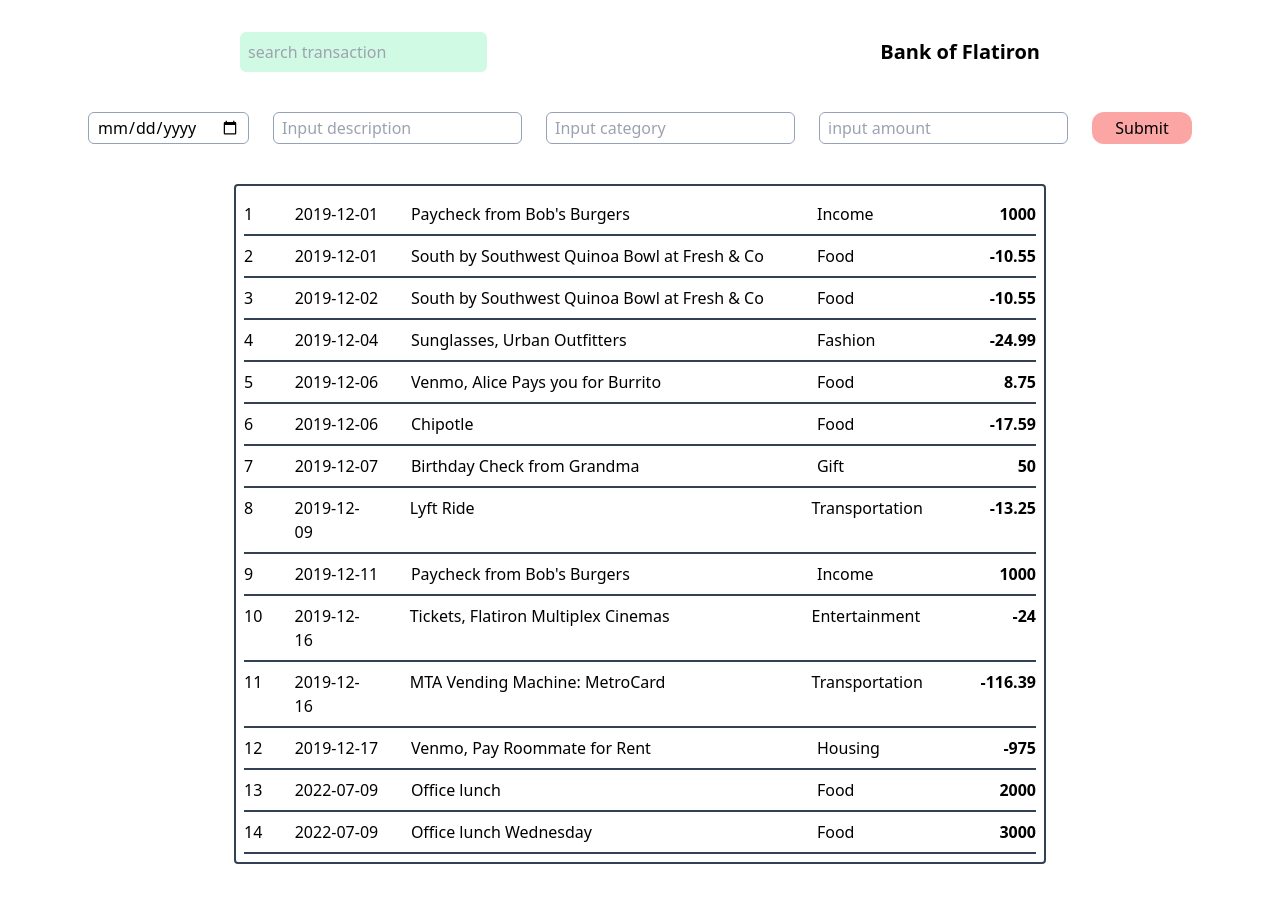
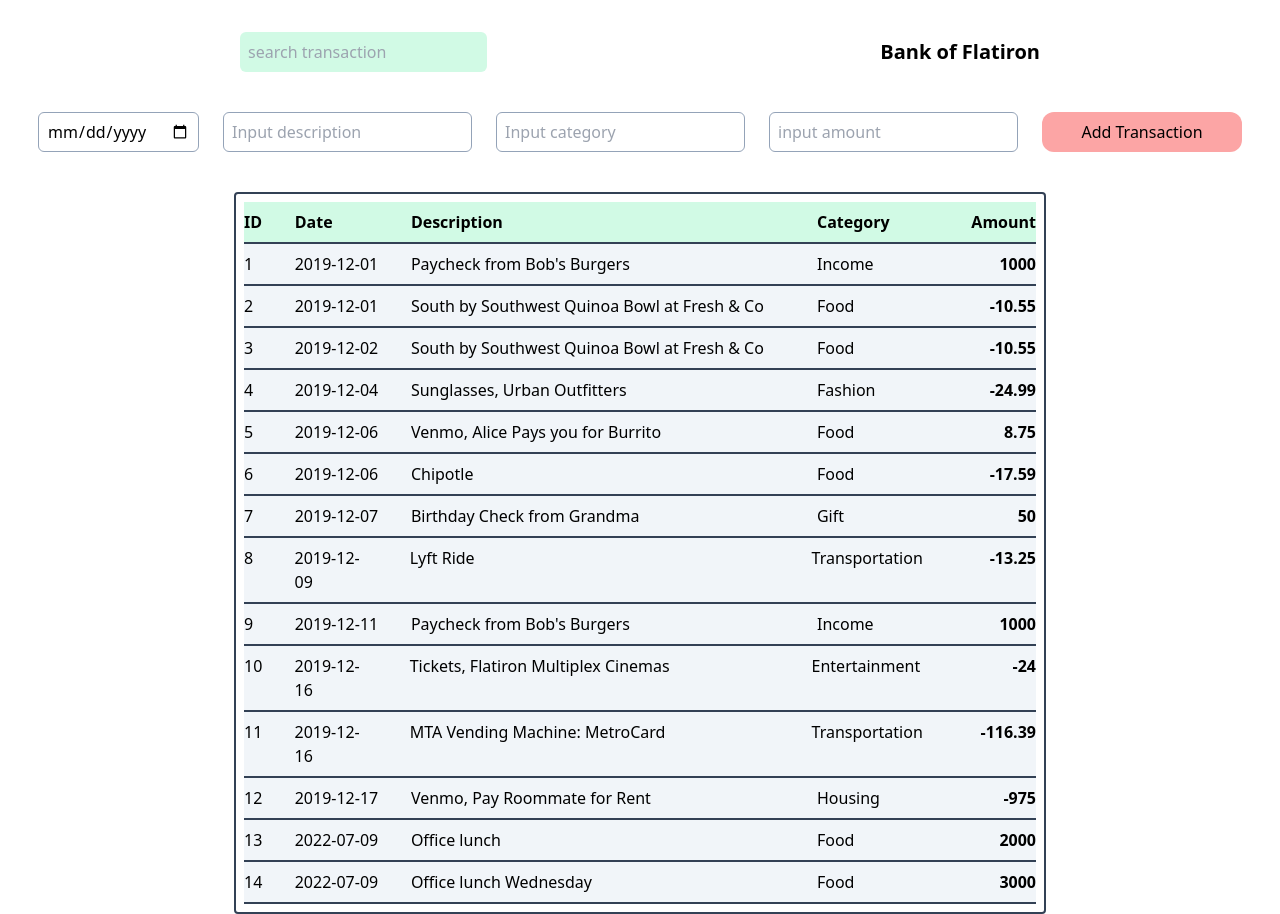
Before and after one commit to allenshamrock/phase-2-code-challenge-bank-of-flatiron, a React (Vite) app: page / in a window 1280 px wide. Before the commit the page ends 864 px from the top, so only its background shows below. Built offline with nearby package versions, Linux system fonts and the light colour scheme; data requests are answered from the project's data file.

Commit message:
Added some stylre

```diff
--- a/src/App.jsx
+++ b/src/App.jsx
@@ -10,7 +10,7 @@ function App() {
   useEffect(() => {
     const fetchData = async () => {
       try {
-        const response = await fetch("  http://localhost:3001/transactions");
+        const response = await fetch("  http://localhost:3000/transactions");
         const data = await response.json();
         console.log(data);
         setData(data);
--- a/src/components/Form.jsx
+++ b/src/components/Form.jsx
@@ -58,8 +58,8 @@ function Form({ handleTransaction }) {
         onChange={(e) => setFormData({ ...formData, amount: e.target.value })}
         required
       />
-      <button className=" border-none w-[100px] bg-red-300 rounded-xl p-1">
-        Submit
+      <button className=" border-none w-[200px] bg-red-300 rounded-xl p-2">
+        Add Transaction
       </button>
     </form>
   );
--- a/src/components/Table.jsx
+++ b/src/components/Table.jsx
@@ -3,11 +3,18 @@ import React from "react";
 function Table({ data }) {
   return (
     <div className="flex flex-col justify-center m-auto mt-10 w-[812px] border-2 border-slate-700 p-2 rounded">
+      <div className="flex py-2 border-b-2 border-slate-700 gap-x-8 gap-y-4 font-bold  bg-emerald-100">
+        <p className="w-[20px]">ID</p>
+        <p className="w-[90px]">Date</p>
+        <p className="w-[400px]">Description</p>
+        <p className="w-[100px]">Category</p>
+        <p className="w-[100px] text-end">Amount</p>
+      </div>
       {data.map((data, index, array) => (
         <div
           key={data.id}
-          className={`flex py-2 border-b-2 border-slate-700 ${
-            index === array.length - 1 ? 'border-b-0' : ''
+          className={`flex py-2 border-b-2 cursor-pointer bg-slate-100 hover:bg-slate-300 border-slate-700 ${
+            index === array.length - 1 ? "border-b-0" : ""
           } gap-x-8 gap-y-4`}
         >
           <p className="w-[20px]">{data.id}</p>
```
